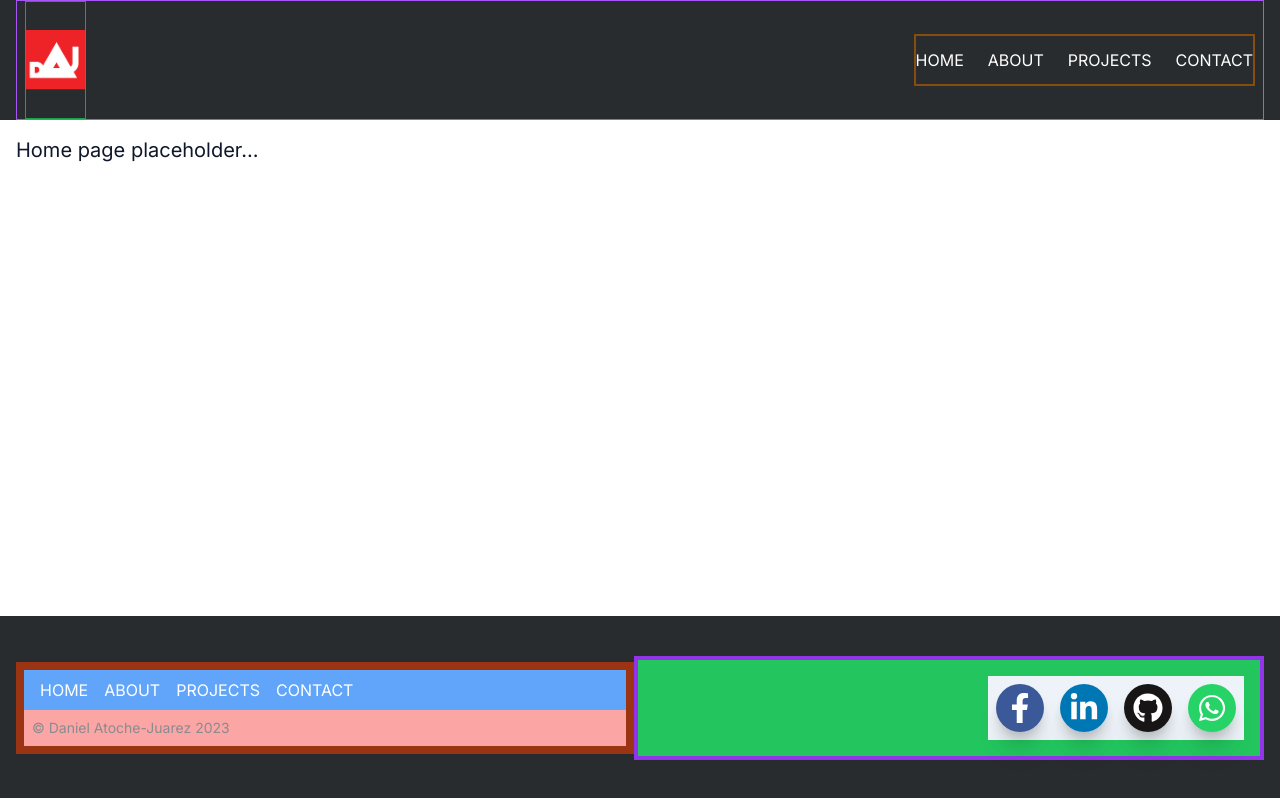
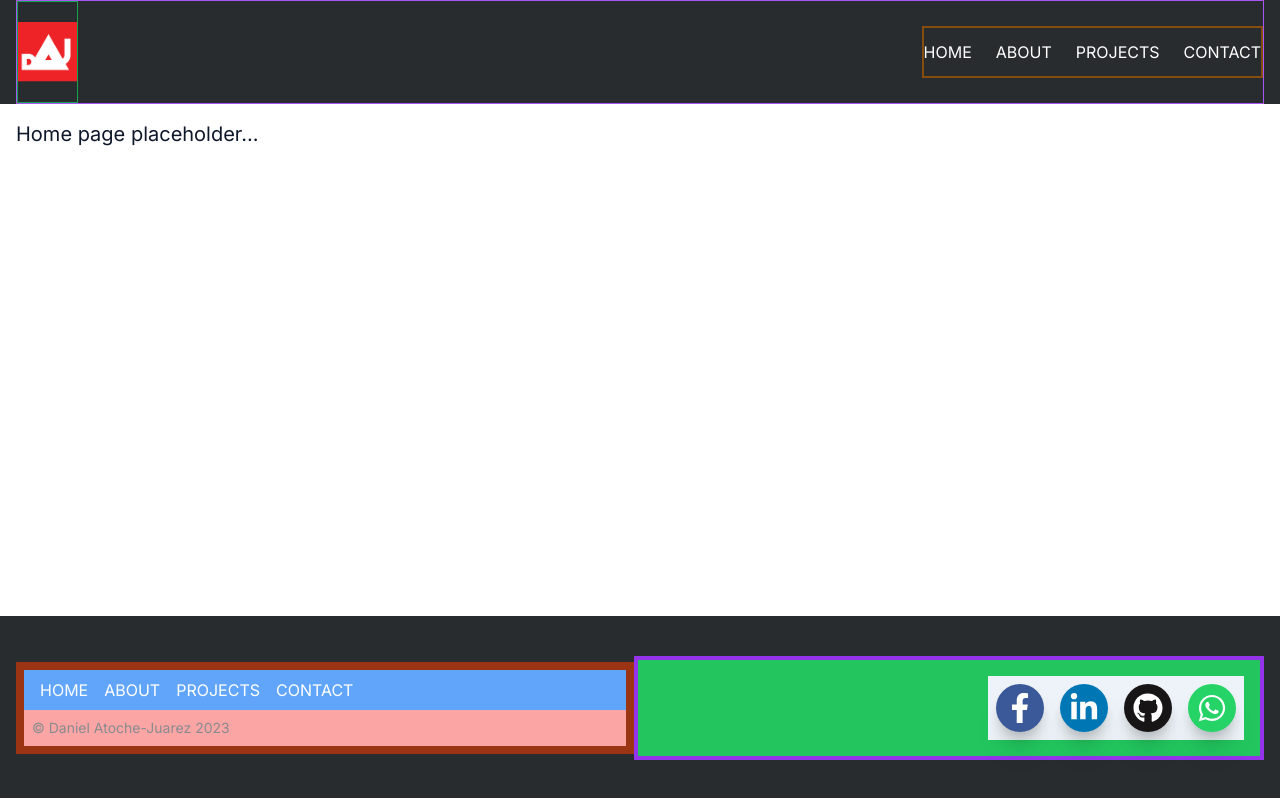
Before and after one commit to datoche-juarez/personal-site-2023, a Next.js app: page / in a window 1280 px wide. Built offline with nearby package versions, Linux system fonts and the light colour scheme.

Commit message:
A couple more touchups to nav margins and padding..

```diff
--- a/components/nav/nav.js
+++ b/components/nav/nav.js
@@ -10,11 +10,11 @@ export default function Home() {
   return (
     <div>
       <nav className="w-full bg-dark-gray-800">
-        <div className="justify-between px-4 mx-4 border border-purple-500 lg:max-w-full md:items-center md:flex md:px-2">
+        <div className="justify-between mx-4 border border-purple-500 lg:max-w-full md:items-center md:flex">
           <div>
-            <div className="flex items-center justify-between py-2 border border-green-600 md:py-5 md:block">
+            <div className="flex items-center justify-between py-2 border border-green-600 md:py-3 md:block">
               <a href="/">
-                <div className="my-2 frame">
+                <div className="my-2">
                   <Image src={DAJLogo} alt="DAJ logo" height="60" />
                 </div>
               </a>
```
